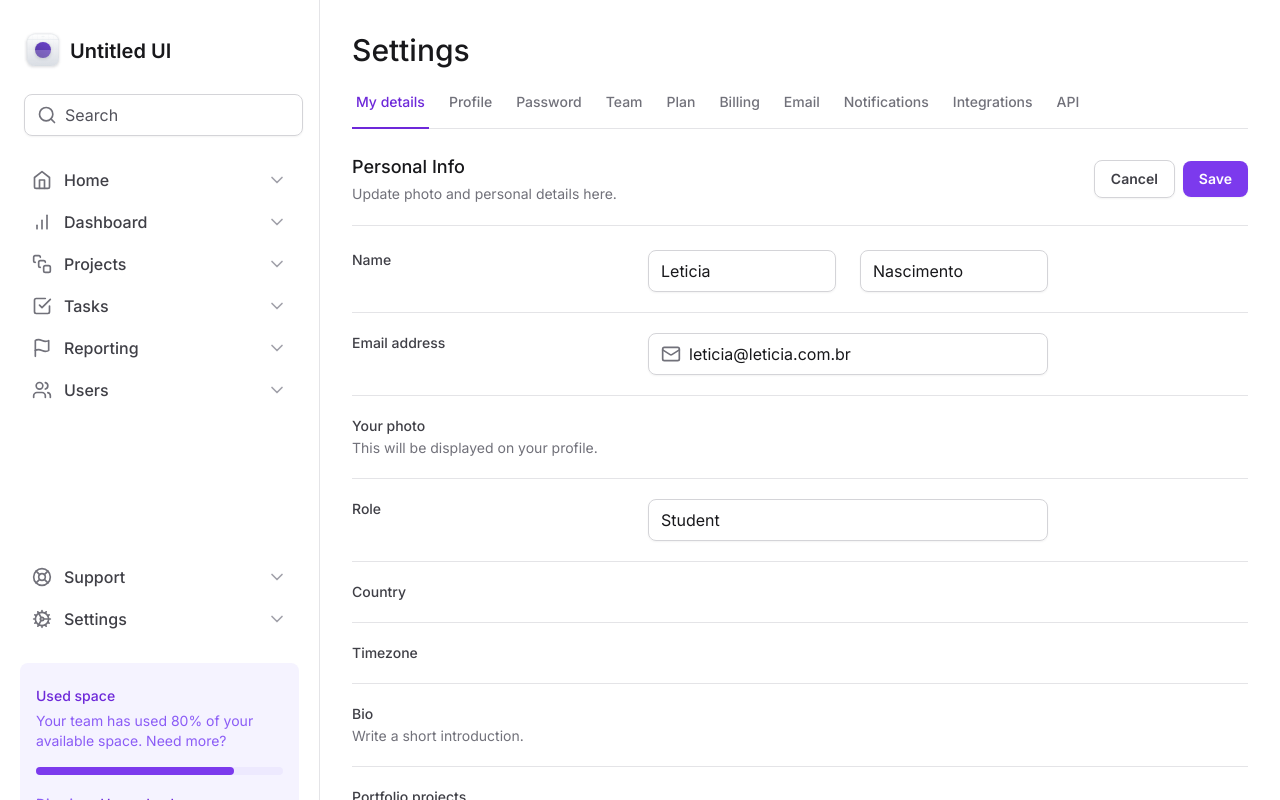
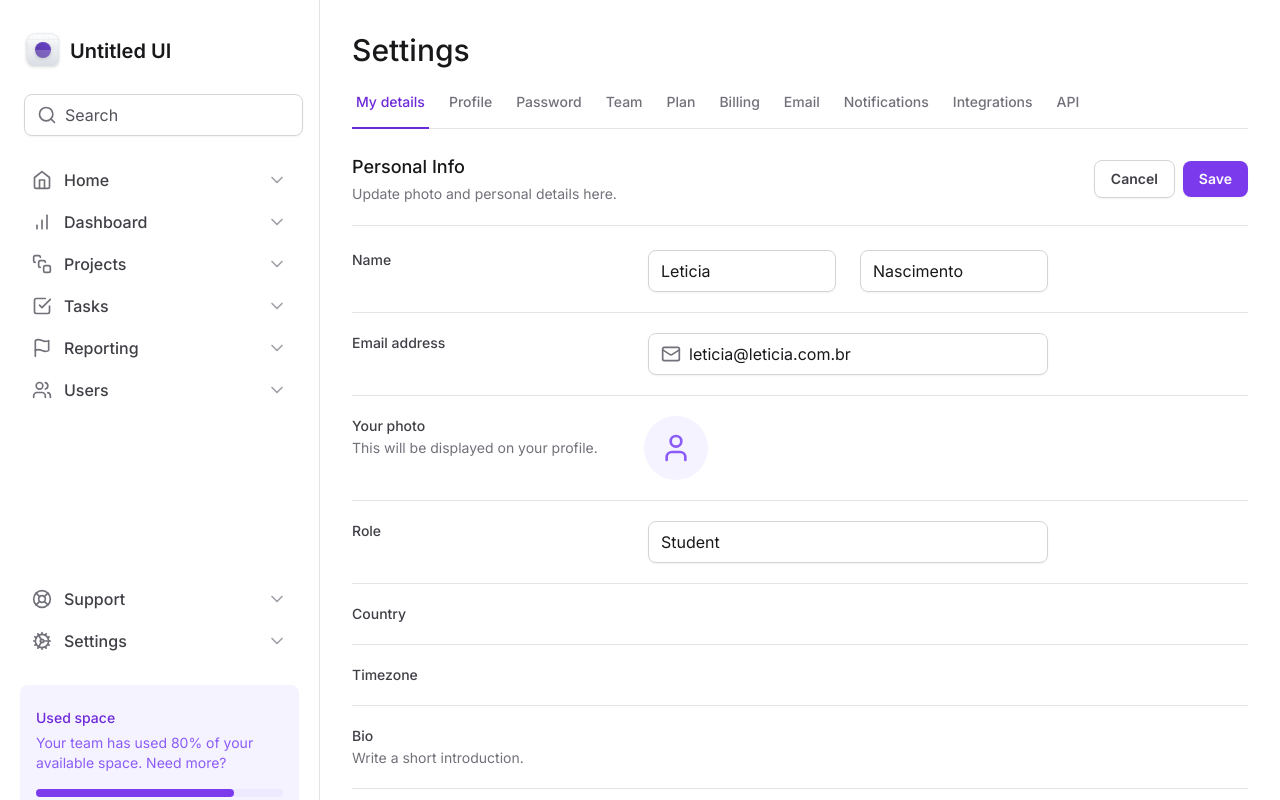
Before and after one commit to leticea/tailwind-next, a Next.js app: page / in a window 1280 px wide. Shown: the top 800 px of the page. Built offline with nearby package versions, Linux system fonts and the light colour scheme.

Commit message:
feat(page.tsx): creating user icon

```diff
--- a/src/app/page.tsx
+++ b/src/app/page.tsx
@@ -1,6 +1,6 @@
 import { InputControl, InputPrefix, InputRoot } from "@/components/Input";
 import { SettingsTabs } from "@/components/SettingsTabs";
-import { Mail } from "lucide-react";
+import { Mail, User } from "lucide-react";
 
 export default function Home() {
   return (
@@ -85,7 +85,13 @@ export default function Home() {
                 This will be displayed on your profile.
               </span>
             </label>
-            <div></div>
+            <div>
+              <div className="bg-violet-50 flex h-16 w-16 items-center justify-center rounded-full">
+                <User className="h-8 w-8 text-violet-500" />
+              </div>
+
+
+            </div>
           </div>
 
           <div className="grid gap-3 grid-cols-form pt-5">
@@ -141,7 +147,7 @@ export default function Home() {
           </div>
 
           <div className="flex items-center justify-end gap-2 pt-5">
-          <button
+            <button
               type="button"
               className="rounded-lg px-4 py-2 text-sm font-semibold shadow-sm border border-zinc-300 text-zinc-700 hover:bg-zinc-50"
             >
```
